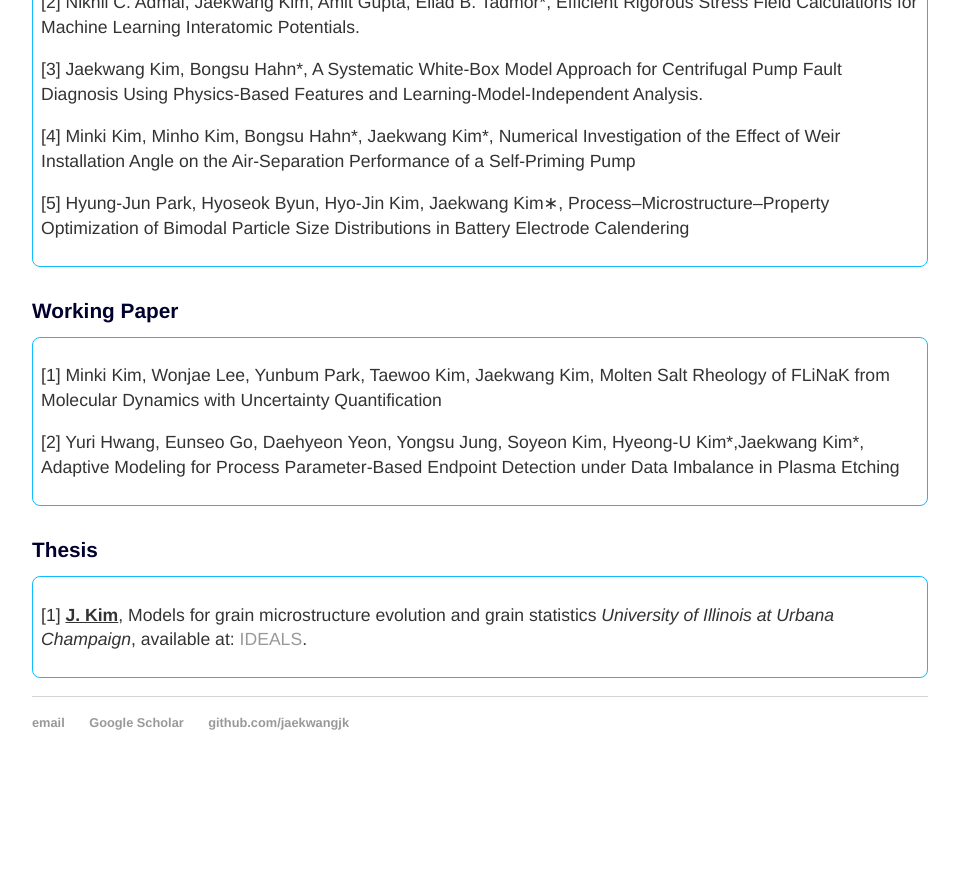
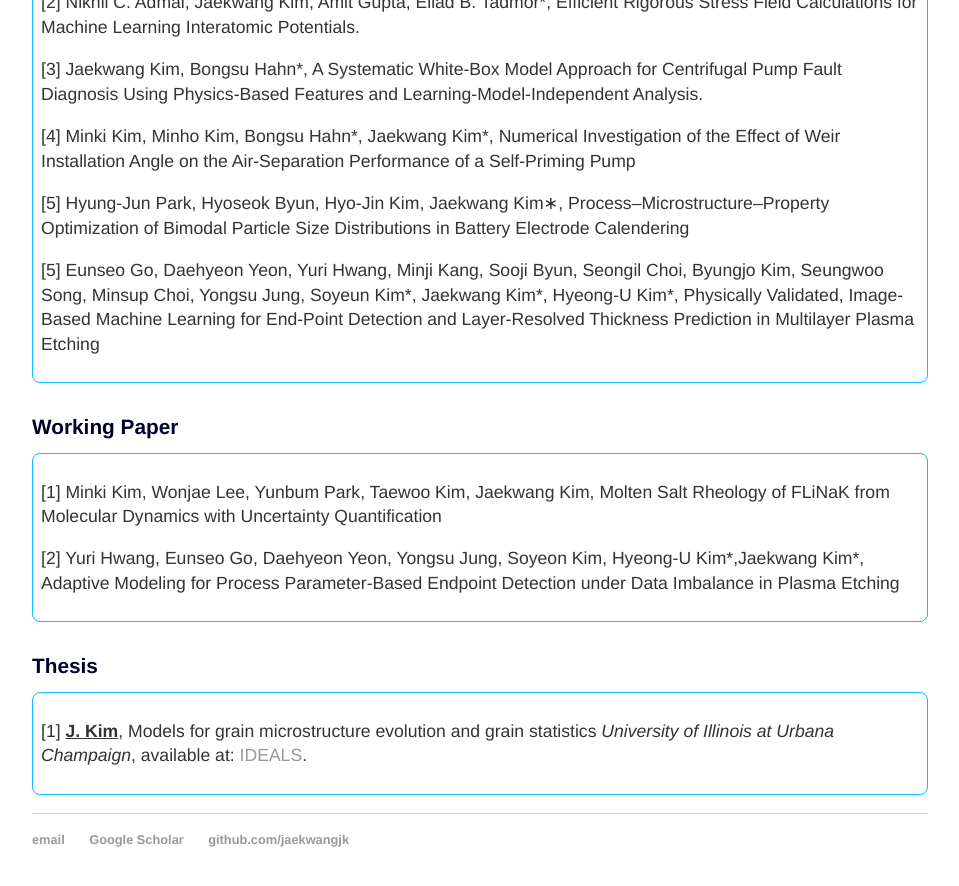
Before and after one commit to jaekwangjk/jaekwangjk.github.io, a Jekyll site: the page built from publication.html, in a window 1280 px wide and 900 px high, scrolled down 1739 px. Shown: the top 886 px of the window, without its empty margins (160-1119 px from the left). Built offline with Jekyll 4.4.1, drawn with Linux system fonts in a browser that asks for light colours; before the commit the page ends 2530 px from its top, so only the background shows below that.

Commit message:
Add new publication reference to publication.html

```diff
--- a/publication.html
+++ b/publication.html
@@ -141,6 +141,11 @@ title: Jaekwang Kim
 	[5] Hyung-Jun Park, Hyoseok Byun, Hyo-Jin Kim, Jaekwang Kim∗, Process–Microstructure–Property Optimization of Bimodal Particle Size Distributions in Battery Electrode Calendering
 	</p>
 
+	<p>
+	[5] Eunseo Go, Daehyeon Yeon, Yuri Hwang, Minji Kang, Sooji Byun, Seongil Choi, Byungjo Kim, Seungwoo Song, Minsup Choi, Yongsu Jung, Soyeun Kim*, Jaekwang Kim*, Hyeong-U
+Kim*, Physically Validated, Image-Based Machine Learning for End-Point Detection and Layer-Resolved Thickness Prediction in Multilayer Plasma Etching
+	</p>
+
 	</div>
 
 
```
